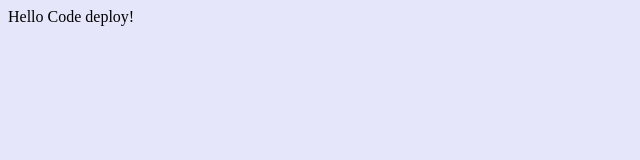
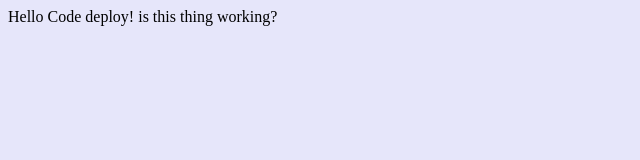
Before and after one commit to MoustafaBounasser/AutomatedCodeDeployement, a plain HTML site: page index.html in a window 1280 px wide. Shown: the whole page, without its empty margins (0-640 px from the left). Drawn offline with Linux system fonts and the light colour scheme.

Commit message:
Update index.html

```diff
--- a/index.html
+++ b/index.html
@@ -2,5 +2,6 @@
 <header><title>AutomatedCodeDeployement</title></header>
 <body bgcolor="#E6E6FA">
 Hello Code deploy!
+  is this thing working?
 </body>
 </html>
```
